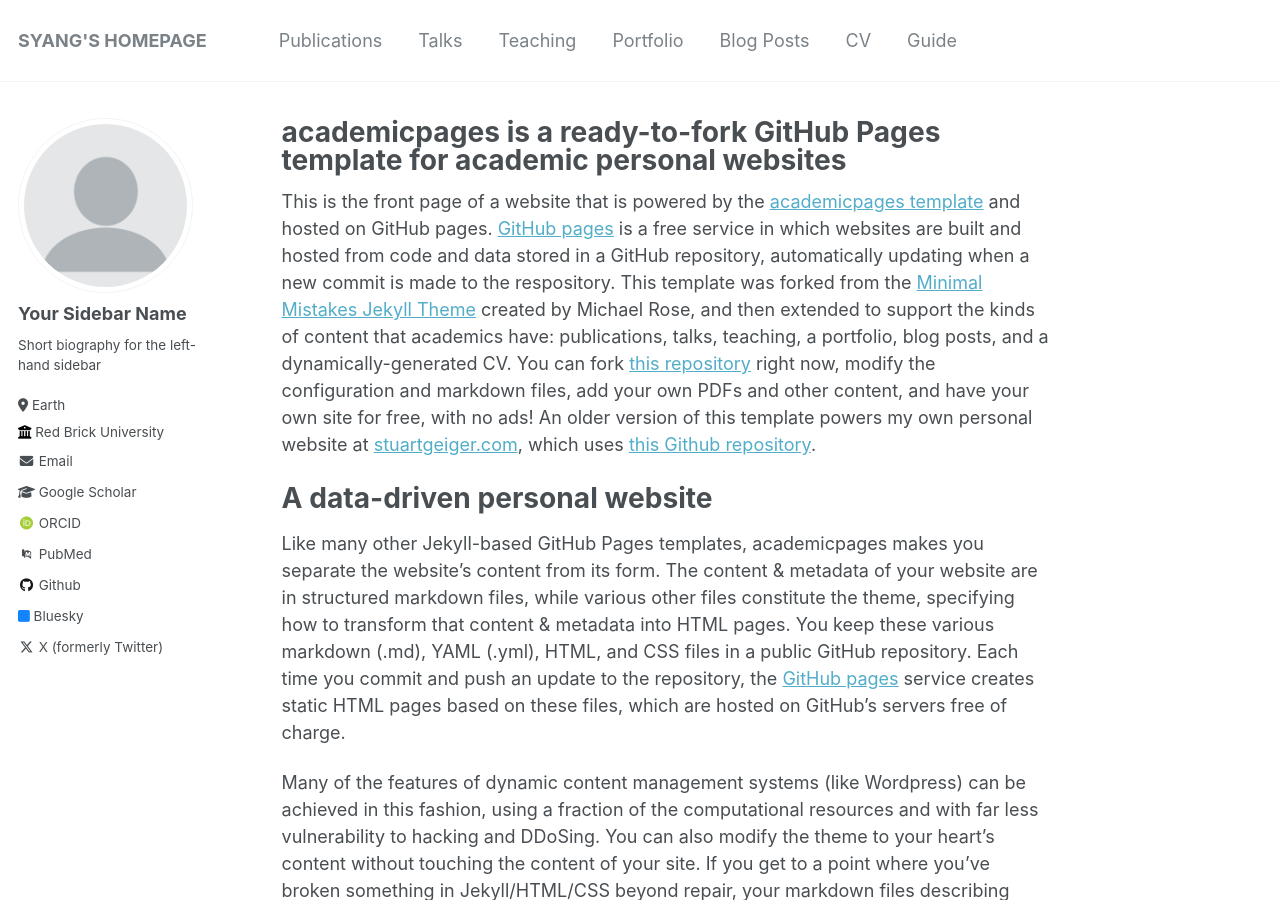
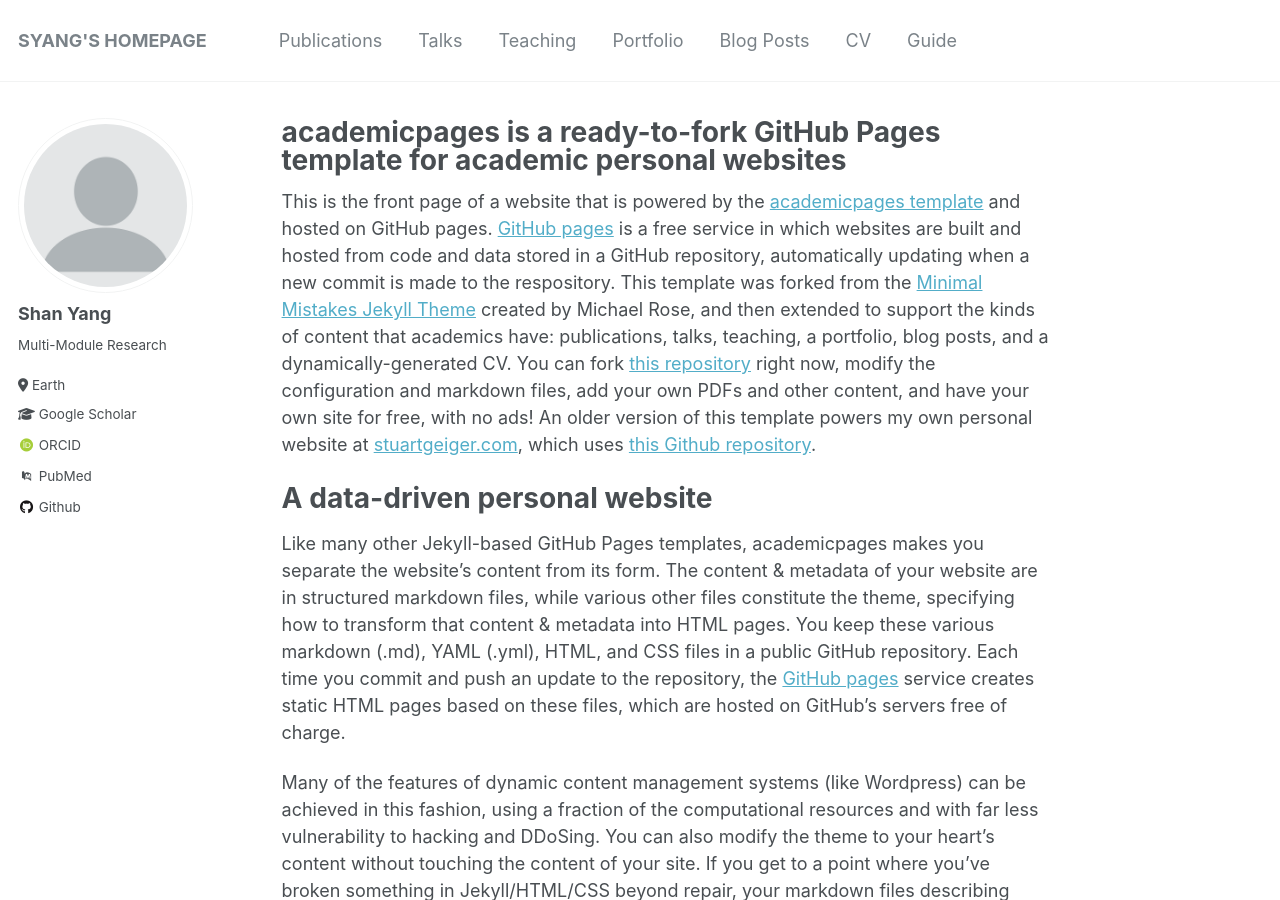
Before and after one commit to syang-lab/homepage, a Jekyll site: the page built from _pages/about.md, in a window 1280 px wide and 900 px high. Built offline with Jekyll 4.4.1, drawn with Linux system fonts in a browser that asks for light colours; some web fonts are replaced.

Commit message:
Update _config.yml

```diff
--- a/_config.yml
+++ b/_config.yml
@@ -22,13 +22,13 @@
 author:
   # Biographic information
   avatar           : "profile.png"
-  name             : "Your Sidebar Name"
+  name             : "Shan Yang"
   pronouns         : # example: "she/her"
-  bio              : "Short biography for the left-hand sidebar"
+  bio              : "Multi-Module Research"
   location         : "Earth"
-  employer         : "Red Brick University"
+  employer         : # "Red Brick University"
   uri              : # URL
-  email            : "none@example.org"
+  email            : # "none@example.org"
 
   # Academic websites
   arxiv            : # URL - Update with the correct link to your profile
@@ -42,12 +42,12 @@
   bitbucket        : # Username - Update with your username on the site
   codepen          : # Username
   dribbble         : # Username
-  github           : "academicpages"
+  github           : "syang-lab"
   kaggle           : # Username
   stackoverflow    : # User number or user number and name (i.e., use "1" or "1/jeff-atwood")
 
   # Social media
-  bluesky          : "bsky.app" # Replace this with you Bluesky username
+  bluesky          : #"bsky.app" # Replace this with you Bluesky username
   facebook         : # Username
   flickr           : # Username
   foursquare       : # Username
@@ -64,7 +64,7 @@
   steam            : # Username
   telegram         : # URL
   tumblr           : # Username
-  twitter          : "UniofOxford"  # Replace this with your X / Twitter handle
+  twitter          : #"UniofOxford"  # Replace this with your X / Twitter handle
   vine             : # Username
   weibo            : # Username
   wikipedia        : # Username
```
